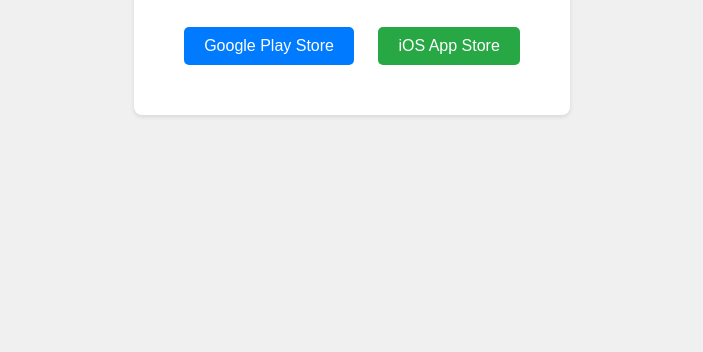
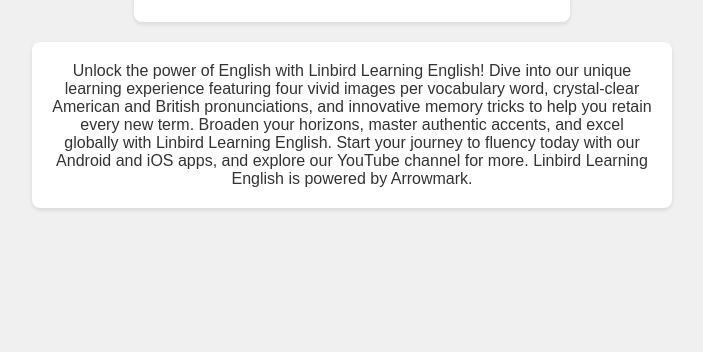
Before and after one commit to linbird365/linbird-website, a plain HTML site: page index.html in a window 1280 px wide. Shown: the part 448-800 px from the top of the page, without its empty margins (288-991 px from the left). Drawn offline with Linux system fonts and the light colour scheme.

Commit message:
Resolved merge conflicts

```diff
--- a/index.html
+++ b/index.html
@@ -3,12 +3,27 @@
 <head>
     <meta charset="UTF-8">
     <meta name="viewport" content="width=device-width, initial-scale=1.0">
-    <title>Linbird App</title>
+    <title>Linbird Learning English (App, YouTube)</title>
+
+    <!-- Google Analytics -->
+    <script async src="https://www.googletagmanager.com/gtag/js?id=G-0XYMKFJJCP"></script>
+    <script>
+        window.dataLayer = window.dataLayer || [];
+        function gtag(){dataLayer.push(arguments);}
+        gtag('js', new Date());
+        gtag('config', 'G-0XYMKFJJCP');
+    </script>
+    <!-- End Google Analytics -->
+
+    <!-- SEO Readme -->
+    <meta name="description" content="Unlock the power of English with Linbird Learning English! Dive into our unique learning experience featuring four vivid images per vocabulary word, crystal-clear American and British pronunciations, and innovative memory tricks to help you retain every new term. Broaden your horizons, master authentic accents, and excel globally with Linbird Learning English. Start your journey to fluency today with our Android and iOS apps, and explore our YouTube channel for more. Linbird Learning English is powered by Arrowmark.">
+
     <style>
         body {
             display: flex;
             justify-content: center;
             align-items: center;
+            flex-direction: column;
             height: 100vh;
             margin: 0;
             background-color: #f0f0f0;
@@ -20,6 +35,7 @@
             padding: 40px;
             border-radius: 8px;
             box-shadow: 0 2px 4px rgba(0, 0, 0, 0.1);
+            margin-bottom: 20px;
         }
         .logo {
             width: 100px;
@@ -52,6 +68,16 @@
         .button-ios:hover {
             background-color: #1c7430;
         }
+        .readme {
+            text-align: center;
+            background: #fff;
+            padding: 20px;
+            border-radius: 8px;
+            box-shadow: 0 2px 4px rgba(0, 0, 0, 0.1);
+            max-width: 600px;
+            font-size: 16px;
+            color: #333;
+        }
     </style>
 </head>
 <body>
@@ -61,5 +87,8 @@
         <a href="https://play.google.com/store/apps/details?id=com.linbird.learnenglish" class="button">Google Play Store</a>
         <a href="https://apps.apple.com/app/idyourappid" class="button button-ios">iOS App Store</a>
     </div>
+    <div class="readme">
+        Unlock the power of English with Linbird Learning English! Dive into our unique learning experience featuring four vivid images per vocabulary word, crystal-clear American and British pronunciations, and innovative memory tricks to help you retain every new term. Broaden your horizons, master authentic accents, and excel globally with Linbird Learning English. Start your journey to fluency today with our Android and iOS apps, and explore our YouTube channel for more. Linbird Learning English is powered by Arrowmark.
+    </div>
 </body>
 </html>
```
